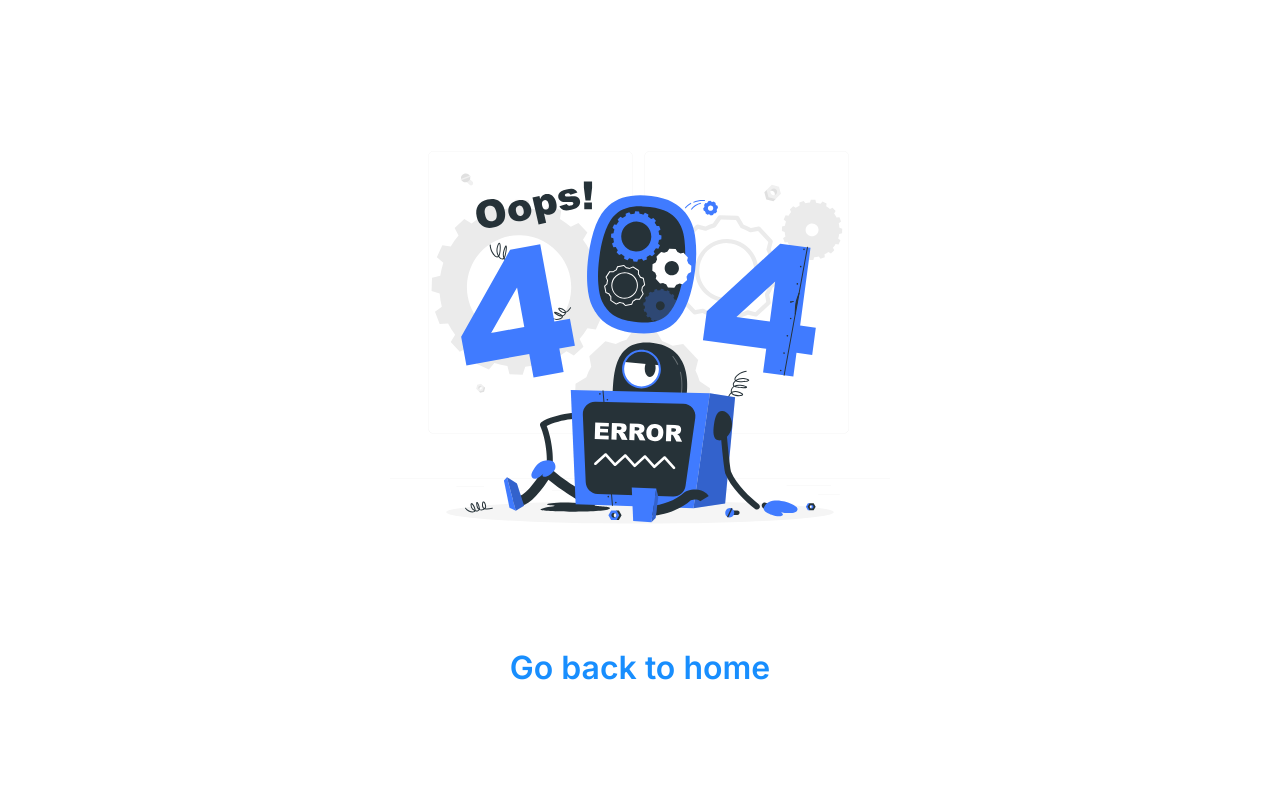
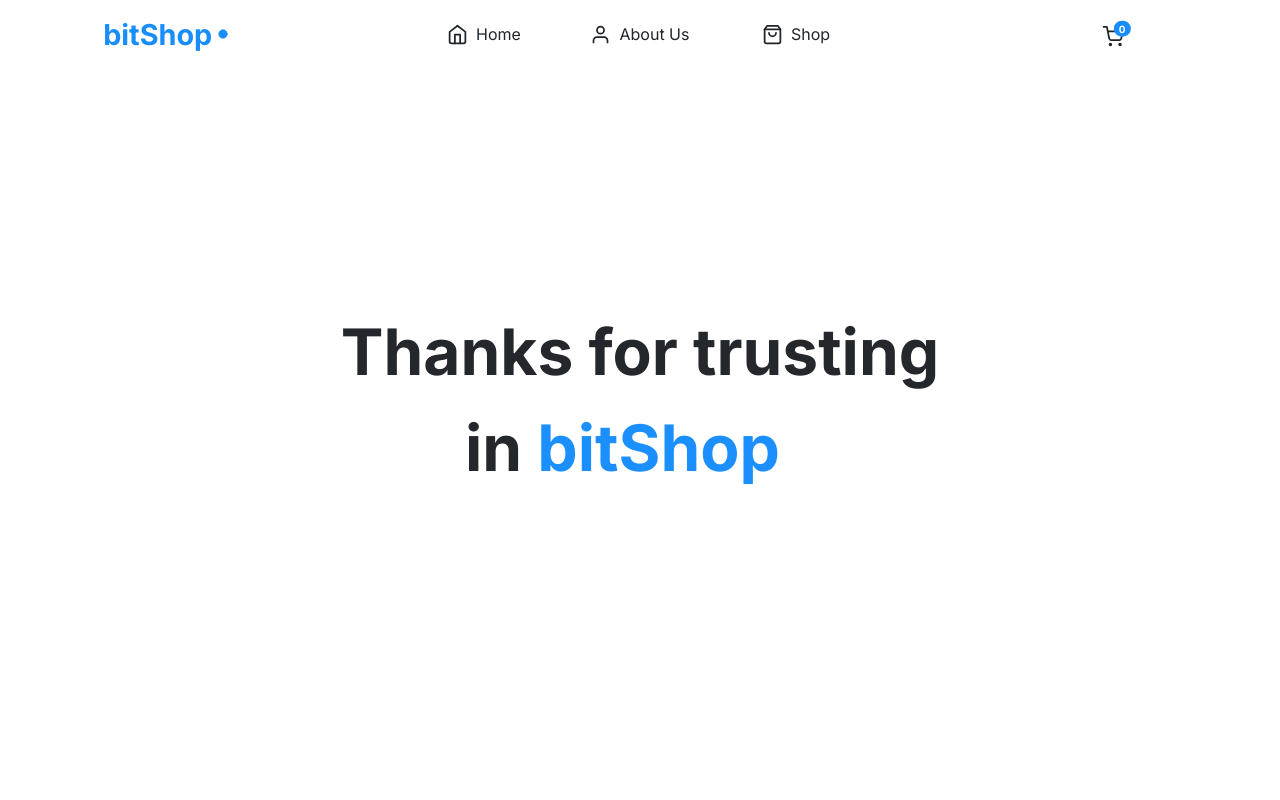
Before and after one commit to thomasmfx/bitshop, a React (Vite) app: page /checkout in a window 1280 px wide. Before the commit this address had no page. Shown: the top 800 px of the page. Built offline with nearby package versions, Linux system fonts and the light colour scheme.

Commit message:
🌟 feat: add Checkout page

```diff
--- /dev/null
+++ b/src/components/BurstEffect/BurstEffect.jsx
@@ -0,0 +1,94 @@
+import React from 'react';
+import styled, { keyframes } from 'styled-components';
+
+const burstAnimation = keyframes`
+  0%, 100% {
+    top: 100%;
+    opacity: 0;
+    background: #188efe;
+  }
+  20% {
+    opacity: 0;
+  }
+  50% {
+    opacity: 0.5;
+  }
+  65% {
+    opacity: 1;
+  }
+  99% {
+    top: -50%;
+    opacity: 0;
+    height: 0;
+  }
+`;
+
+const BurstContainer = styled.div`
+  position: absolute;
+  display: flex;
+  align-items: center;
+  justify-content: center;
+`;
+
+const BurstCircle = styled.ul`
+  position: absolute;
+  width: 50px;
+  height: 50px;
+  top: 40%;
+  left: 50%;
+  border-radius: 50%;
+  transform: translate(-30%, -80%);
+  list-style-type: none;
+  margin: 0;
+  padding: 0;
+`;
+
+const BurstItem = styled.li`
+  position: absolute;
+  width: 4px;
+  height: 50px;
+  top: 0;
+  left: 50%;
+  border-radius: 30px;
+  transform-origin: 50% 100%;
+  transform: translateX(-50%) rotate(${props => props.rotation}deg);
+
+  &::before {
+    content: '';
+    position: absolute;
+    width: 100%;
+    height: 100%;
+    top: 100%;
+    background: #188efe;
+    border-radius: 30px;
+    animation: ${burstAnimation} 1s ease-in-out infinite;
+    animation-fill-mode: backwards;
+    animation-delay: 0s;
+  }
+`;
+
+const BurstEffect = () => {
+  const burstItems = [];
+  let rotation = 0;
+
+  for (let i = 0; i < 8; i++) {
+    rotation += 45;
+
+    burstItems.push(
+      <BurstItem
+        key={i}
+        rotation={rotation}
+      />
+    );
+  }
+
+  return (
+    <BurstContainer>
+      <BurstCircle>
+        {burstItems}
+      </BurstCircle>
+    </BurstContainer>
+  );
+};
+
+export default BurstEffect;
--- a/src/main.jsx
+++ b/src/main.jsx
@@ -14,6 +14,7 @@ import Cart from './pages/Cart/Cart'
 import ErrorPage from './pages/ErrorPage/ErrorPage'
 import ProductList from './components/ProductList/ProductList'
 import ProductPage from './components/ProductPage/ProductPage'
+import Checkout from './pages/Checkout/Checkout'
 
 const routes = [
   {
@@ -31,6 +32,7 @@ const routes = [
         ],
       },
       { path: 'cart', element: <Cart /> },
+      { path: 'checkout', element: <Checkout /> }
     ],
     errorElement: <ErrorPage />,
   },
--- /dev/null
+++ b/src/pages/Checkout/Checkout.jsx
@@ -0,0 +1,83 @@
+import { useRef, useEffect, useState } from "react"
+import successAnimation from '../../assets/success-animation.webm'
+import BurstEffect from "../../components/BurstEffect/BurstEffect"
+import { useNavigate } from "react-router-dom"
+import * as S from './Checkout.styles'
+
+function SuccessAnimation() {
+  const [endAnimation, setEndAnimation] = useState(false)
+  const videoRef= useRef();
+
+  function playVideo() {
+    videoRef.current.play();
+  }
+
+  function setPlayback() {
+    videoRef.current.playbackRate = 0.3;
+  }
+
+  useEffect(() => {
+    setTimeout(() => {
+      playVideo()
+    }, 100)
+
+    setTimeout(() => {
+      setEndAnimation(true)
+    }, 2500)
+  }, [])
+
+  return (
+    <S.Video ref={videoRef} endAnimation={endAnimation} onCanPlay={() => setPlayback()}>
+      <S.VideoSource src={successAnimation} type="video/webm" />
+    </S.Video>
+  )
+}
+
+function CheckoutPage() {
+  const [hideAnimation, setHideAnimation] = useState(false)
+  const [displayDot, setDisplayDot] = useState(false)
+  const [hideDotBling, setHideDotBling] = useState(false)
+  const [canRedirect, setCanredirect] = useState(false)
+  let navigate = useNavigate();
+
+  useEffect(() => {
+    setTimeout(() => {
+      setHideAnimation(true)
+    }, 4000);
+
+    setTimeout(() => {
+      setDisplayDot(true)
+    }, 6500);
+
+    setTimeout(() => {
+      setHideDotBling(true)
+    }, 7350);
+
+    setTimeout(() => {
+      setCanredirect(true)
+    }, 11000);
+  }, [])
+
+  useEffect(() => {
+    if (canRedirect) navigate("/");
+  }, [canRedirect])
+
+  return (
+    <S.Container>
+      {!hideAnimation && <SuccessAnimation />}
+      {hideAnimation && (
+        <S.Message>
+          Thanks for trusting in {''}
+          <S.Logo>
+            bitShop {''}
+            <S.Dot show={displayDot}>
+              {!hideDotBling && <BurstEffect />}
+            </S.Dot>
+          </S.Logo>
+        </S.Message>
+      )}
+    </S.Container>
+  )
+}
+
+export default CheckoutPage
--- /dev/null
+++ b/src/pages/Checkout/Checkout.styles.js
@@ -0,0 +1,76 @@
+import styled, { keyframes, css } from "styled-components";
+
+const fadeOut = keyframes`
+  0% {
+    opacity: 1;
+  }
+  100% {
+    opacity: 0;
+  }
+`
+
+const fadeIn = keyframes`
+  0% {
+    opacity: 0;
+  }
+  100% {
+    opacity: 1;
+  }
+`
+
+export const Container = styled.div`
+  display: flex;
+  align-items: center;
+  justify-content: center;
+  width: 100%;
+  min-height: 100vh;
+  padding-left: 1em;
+  padding-right: 1em;
+`
+
+export const Video = styled.video`
+  ${(props) => props.endAnimation && (
+    css`
+      animation: 2s ${fadeOut};
+    `
+  )}
+`
+
+export const VideoSource = styled.source``
+
+export const Message = styled.div`
+  font-size: 4rem;
+  max-width: 15ch;
+  font-weight: bold;
+  text-align: center;
+  animation: 2s ${fadeIn};
+
+  @media (max-width: ${({theme}) => theme.device.tablet}) {
+    font-size: 3.5rem;
+  }
+
+  @media (max-width: ${({theme}) => theme.device.mobileM}) {
+    font-size: 2.5rem;
+  }
+`
+
+export const Logo = styled.span`
+  color: ${({theme}) => theme.colors.brandPrimary};
+  display: inline;
+`
+
+export const Dot = styled.div`
+  position: relative;
+  display: inline-block;
+  vertical-align: middle;
+  width: 20px;
+  height: 20px;
+  border-radius: 50%;
+  background-color: ${({theme}) => theme.colors.brandPrimary};
+  opacity: ${(props) => props.show ? 1 : 0};
+
+  @media (max-width: ${({theme}) => theme.device.mobileM}) {
+    width: 15px;
+    height: 15px;
+  }
+`
```
Also changed, not shown: 1 other file (tests, documents, lock files or other folders).
